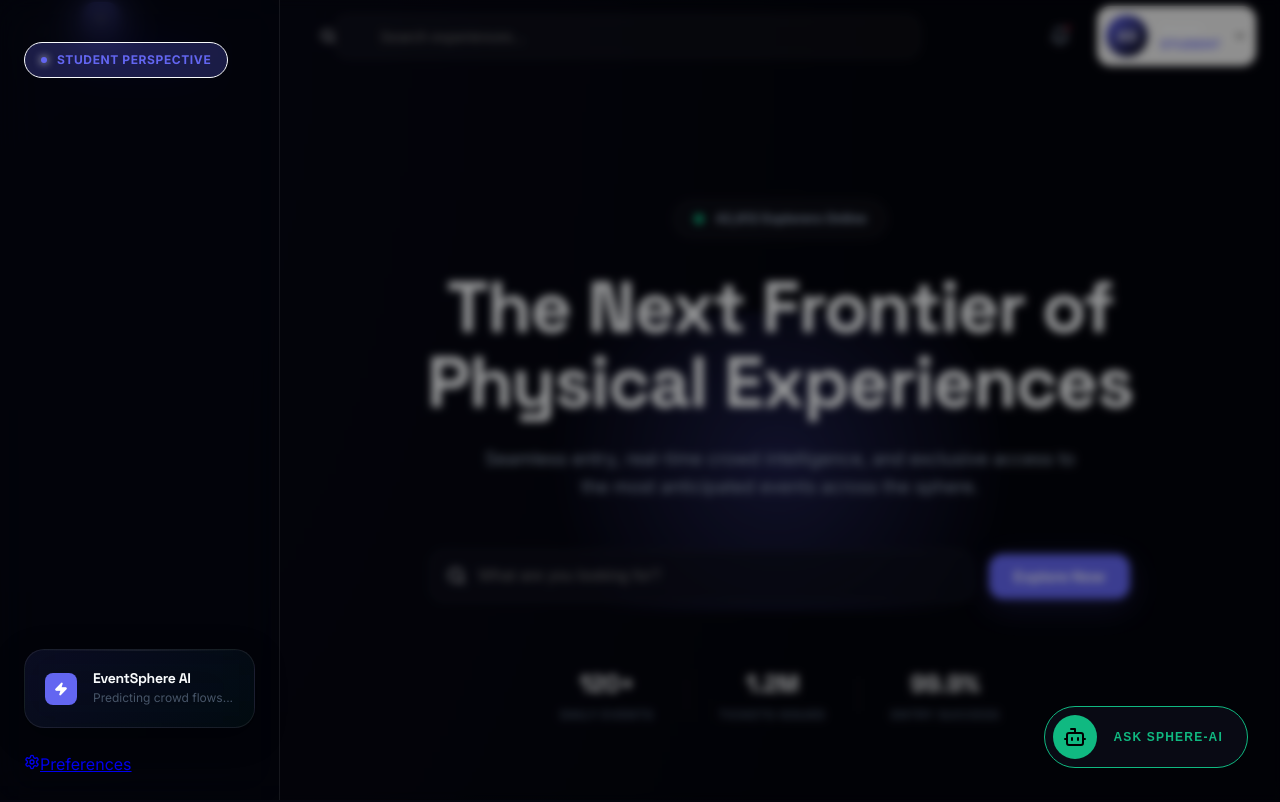
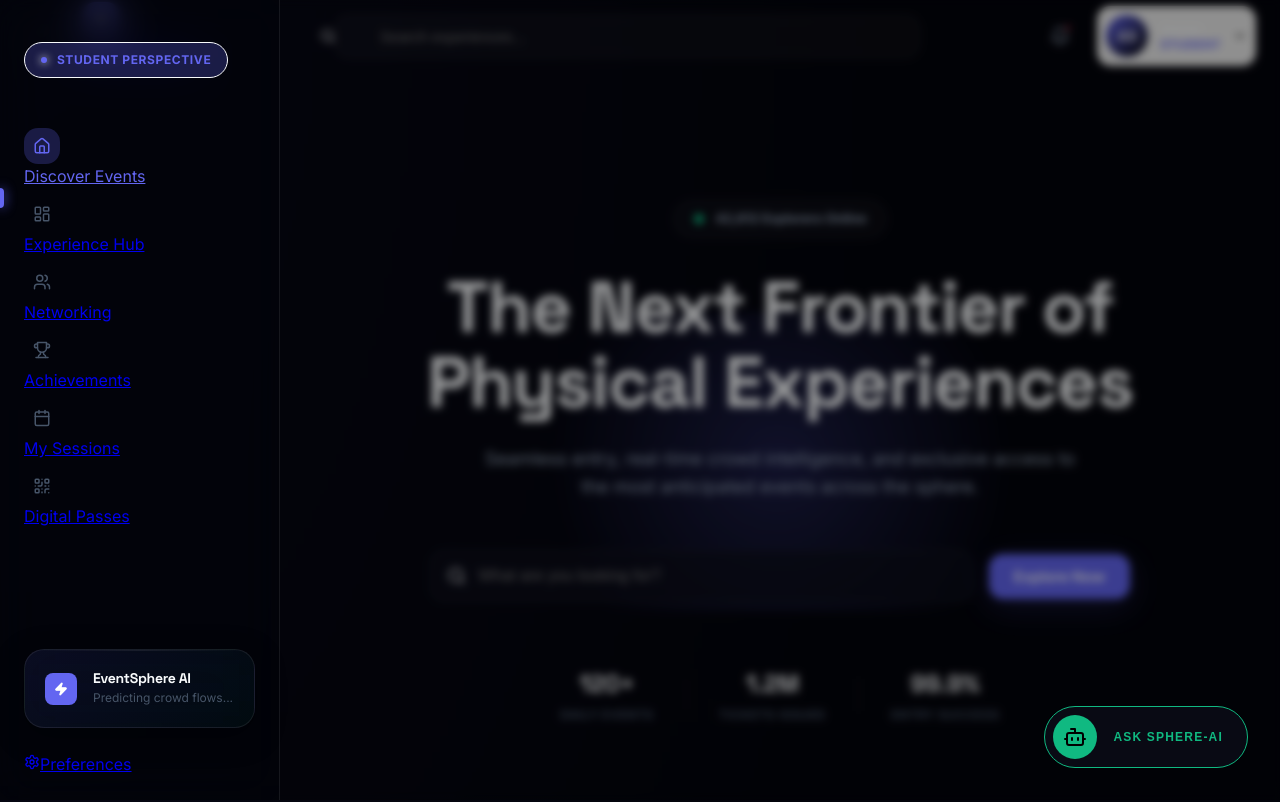
Before and after one commit to ShreyanshGupta205/Physical-Event-Experience-, a Next.js app: page / in a window 1280 px wide. Shown: the top 802 px of the page. Built offline with nearby package versions, Linux system fonts and the light colour scheme.

Commit message:
Fix critical visibility bug: resolve invalid CSS animation shorthand and expand stagger rules

```diff
--- a/app/globals.css
+++ b/app/globals.css
@@ -40,8 +40,9 @@
   --shadow-lg: 0 16px 48px rgba(0, 0, 0, 0.5);
   --shadow-primary: 0 8px 32px rgba(99, 102, 241, 0.2);
 
-  --transition: 0.3s cubic-bezier(0.4, 0, 0.2, 1);
-  --transition-slow: 0.5s cubic-bezier(0.4, 0, 0.2, 1);
+  --easing: cubic-bezier(0.4, 0, 0.2, 1);
+  --transition: 0.3s var(--easing);
+  --transition-slow: 0.5s var(--easing);
   --sidebar-width: 280px;
   --navbar-height: 72px;
 }
@@ -305,15 +306,23 @@ h1, h2, h3, h4, h5, h6 {
   50% { transform: translateY(-12px); }
 }
 
-.animate-fadeInUp { animation: fadeInUp 0.8s var(--transition) forwards; }
-.animate-fadeIn { animation: fadeIn 0.5s var(--transition) forwards; }
-.animate-float { animation: float 6s ease-in-out infinite; }
+.animate-fadeInUp { animation: fadeInUp 0.8s var(--easing) forwards; }
+.animate-fadeIn { animation: fadeIn 0.5s var(--easing) forwards; }
+.animate-float { animation: float 6s var(--easing) infinite; }
 
 .stagger > * { opacity: 0; }
-.stagger > *:nth-child(1) { animation: fadeInUp 0.8s var(--transition) forwards 0.1s; }
-.stagger > *:nth-child(2) { animation: fadeInUp 0.8s var(--transition) forwards 0.2s; }
-.stagger > *:nth-child(3) { animation: fadeInUp 0.8s var(--transition) forwards 0.3s; }
-.stagger > *:nth-child(4) { animation: fadeInUp 0.8s var(--transition) forwards 0.4s; }
+.stagger > *:nth-child(1) { animation: fadeInUp 0.8s var(--easing) forwards 0.1s; }
+.stagger > *:nth-child(2) { animation: fadeInUp 0.8s var(--easing) forwards 0.2s; }
+.stagger > *:nth-child(3) { animation: fadeInUp 0.8s var(--easing) forwards 0.3s; }
+.stagger > *:nth-child(4) { animation: fadeInUp 0.8s var(--easing) forwards 0.4s; }
+.stagger > *:nth-child(5) { animation: fadeInUp 0.8s var(--easing) forwards 0.5s; }
+.stagger > *:nth-child(6) { animation: fadeInUp 0.8s var(--easing) forwards 0.6s; }
+.stagger > *:nth-child(7) { animation: fadeInUp 0.8s var(--easing) forwards 0.7s; }
+.stagger > *:nth-child(8) { animation: fadeInUp 0.8s var(--easing) forwards 0.8s; }
+.stagger > *:nth-child(9) { animation: fadeInUp 0.8s var(--easing) forwards 0.9s; }
+.stagger > *:nth-child(10) { animation: fadeInUp 0.8s var(--easing) forwards 1.0s; }
+.stagger > *:nth-child(11) { animation: fadeInUp 0.8s var(--easing) forwards 1.1s; }
+.stagger > *:nth-child(12) { animation: fadeInUp 0.8s var(--easing) forwards 1.2s; }
 
 /* ─── Custom Elements & Utils ─────────────────────────────────────── */
 
```
